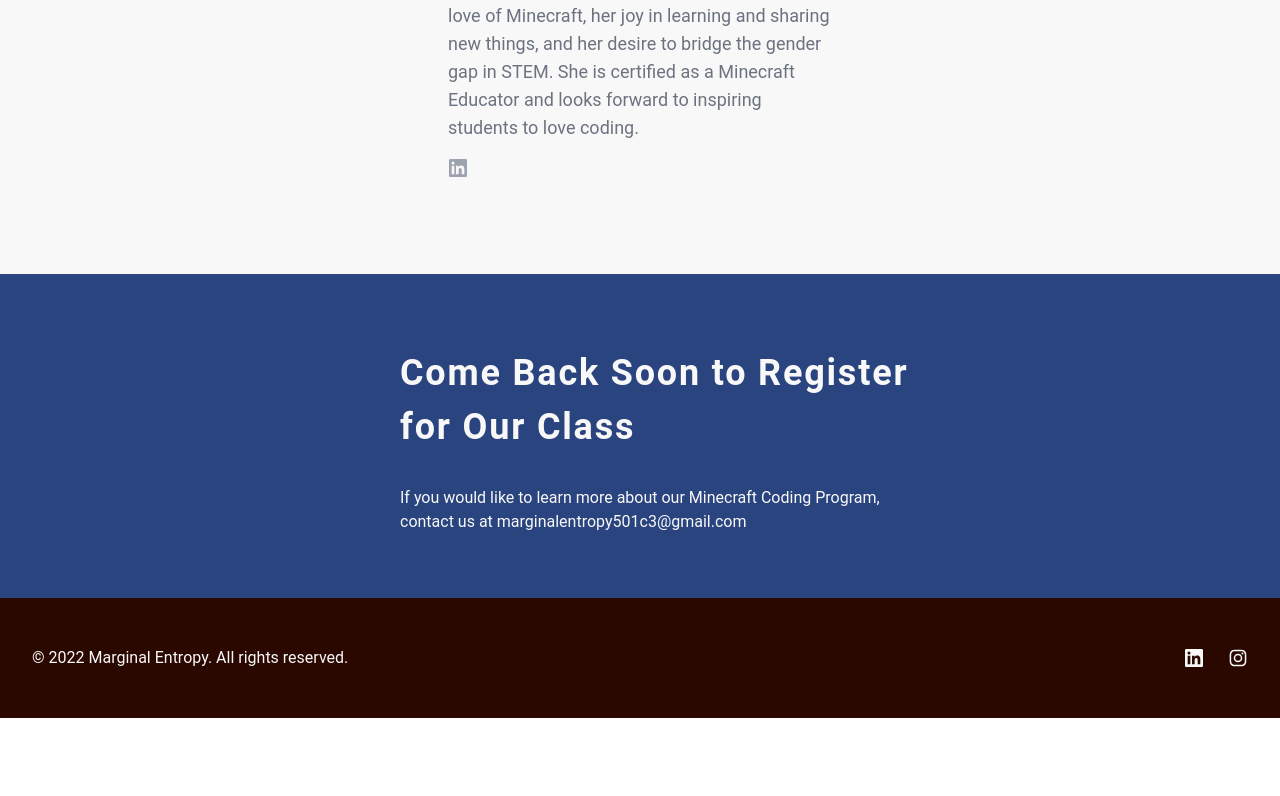
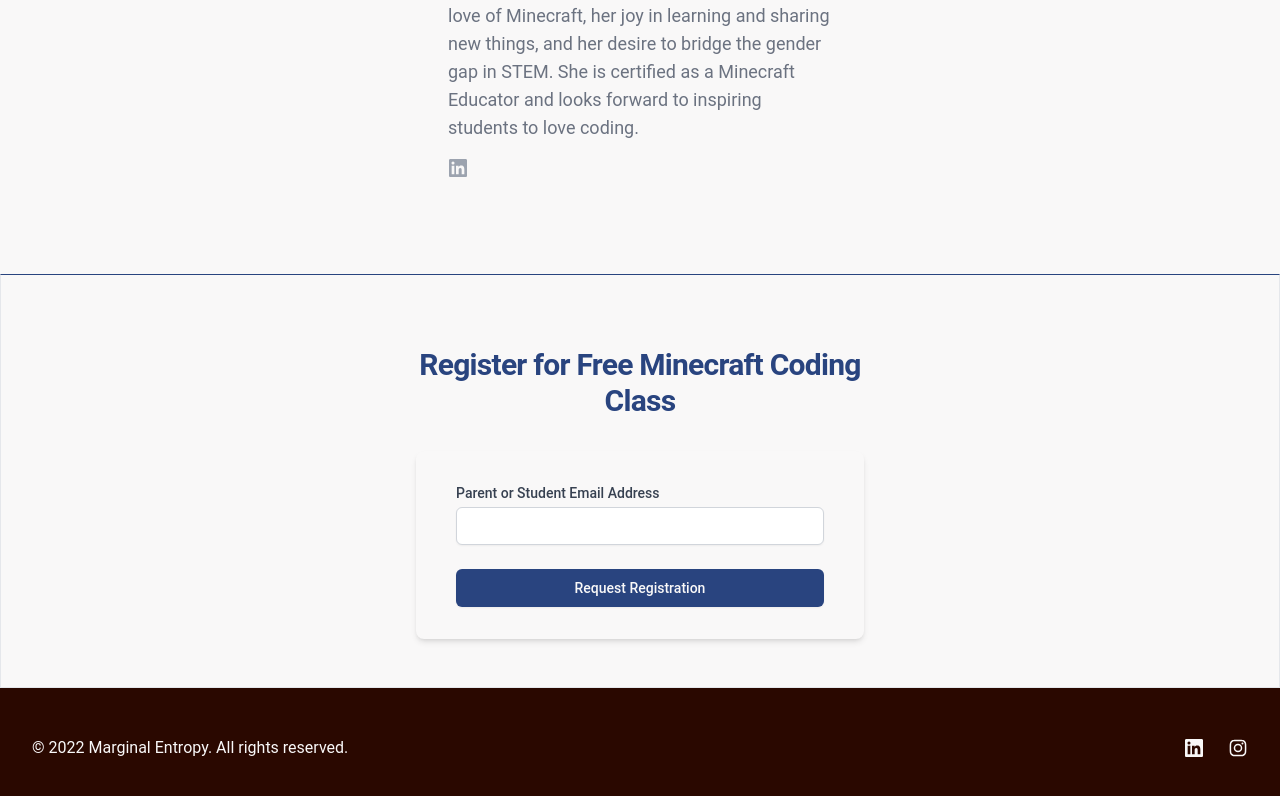
Before and after one commit to fwnanodev/marginal-entropy, a React (Create React App) app: page / in a window 1280 px wide. Shown: the part 3282-4078 px from the top of the page. Before the commit the page ends 4000 px from the top, so only its background shows below. Built offline with nearby package versions, Linux system fonts and the light colour scheme.

Commit message:
change sign up to use git form

```diff
--- a/src/components/SignUp.jsx
+++ b/src/components/SignUp.jsx
@@ -10,7 +10,8 @@
 
         <div className="mt-8 sm:mx-auto sm:w-full sm:max-w-md">
           <div className="bg-white py-8 px-4 shadow-md sm:rounded-lg sm:px-10">
-            <form className="space-y-6" action="#" method="POST">
+            <form className="space-y-6" method="POST" action="https://getform.io/f/352db9a4-b2d3-431a-a80c-7ef89153cbab
+">
               <div>
                 <label
                   htmlFor="email"
--- a/src/pages/LandingPage.jsx
+++ b/src/pages/LandingPage.jsx
@@ -3,7 +3,6 @@
 import Footer from "../components/Footer";
 import HeroImage from "../components/HeroImage";
 import MissionHero from "../components/MissionHero";
-import RegisterSoon from "../components/RegisterSoon";
 import SignUp from "../components/SignUp";
 
 const LandingPage = () => {
@@ -13,7 +12,7 @@
       <MissionHero />
       <ClassInfo />
       <Biographies />
-      <RegisterSoon />
+      <SignUp />
       <Footer />
     </>
   );
```
